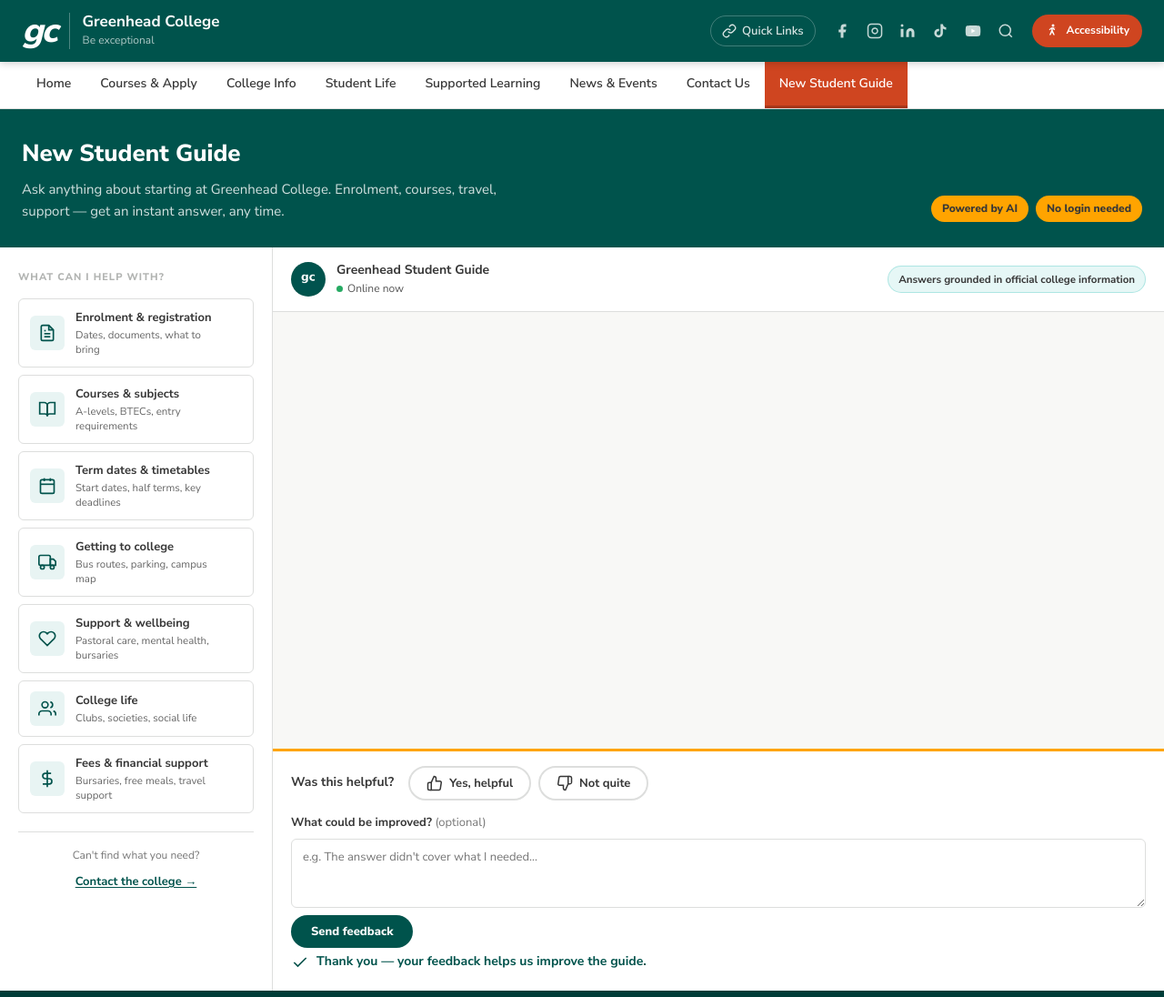
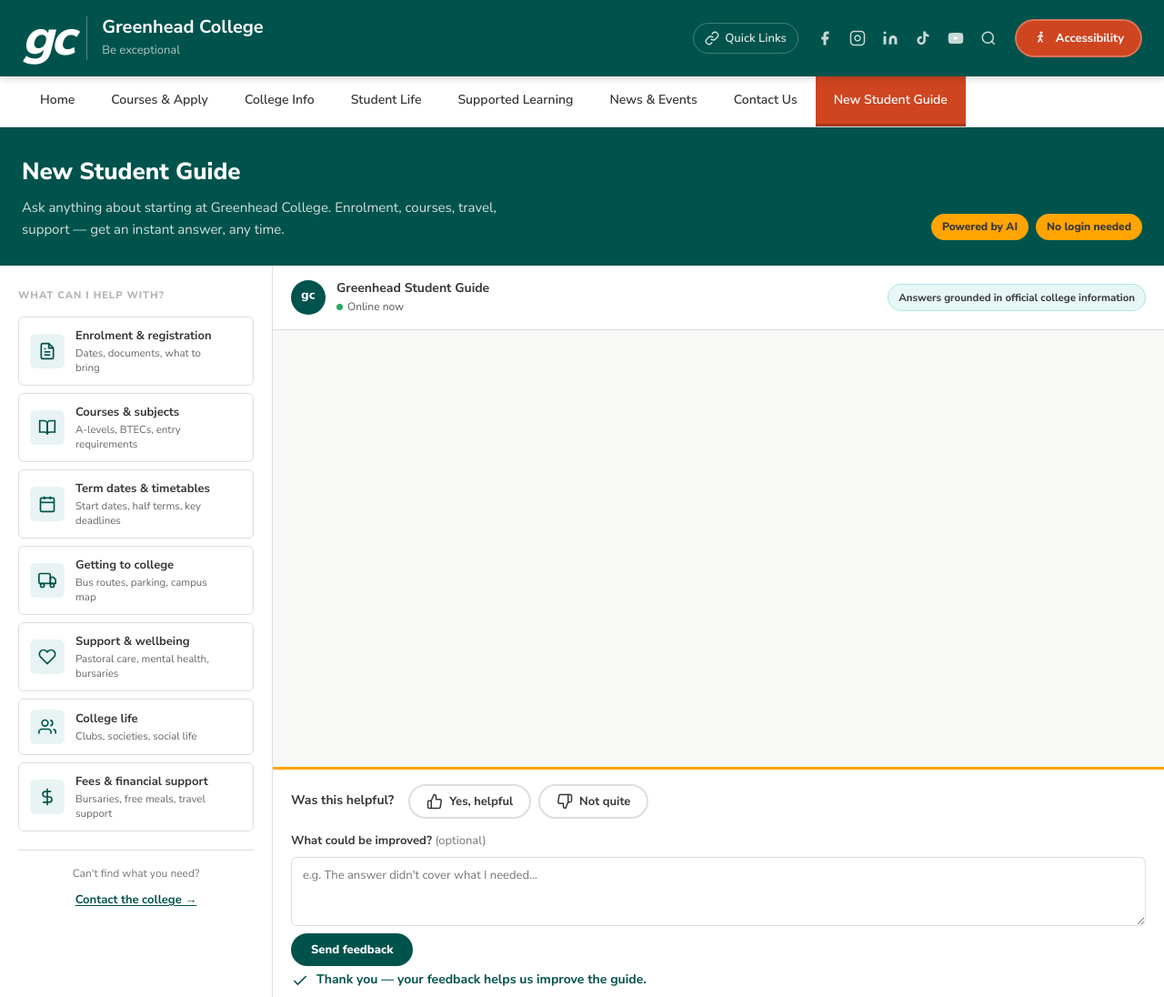
Before and after one commit to GC-DigitalServices/copilot-web-guide, a website: page public/index.html in a window 1280 px wide. Shown: the top 1096 px of the page at 91% size. Drawn offline with Linux system fonts and the light colour scheme.

Commit message:
Fix header sizing to match greenhead.ac.uk

```diff
--- a/public/style.css
+++ b/public/style.css
@@ -66,22 +66,22 @@
 }
 .gc-header-inner {
   max-width: var(--gc-max); margin: 0 auto;
-  padding: 0 24px; height: 68px;
+  padding: 0 24px; height: 84px;
   display: flex; align-items: center;
   justify-content: space-between; gap: 16px;
 }
 
-.gc-logo { display: flex; align-items: center; gap: 14px; text-decoration: none; flex-shrink: 0; }
+.gc-logo { display: flex; align-items: center; gap: 16px; text-decoration: none; flex-shrink: 0; }
 .gc-logo-gc {
-  font-size: 38px; font-weight: 800; font-style: italic;
-  color: var(--gc-white); letter-spacing: -2px; line-height: 1;
+  font-size: 56px; font-weight: 800; font-style: italic;
+  color: var(--gc-white); letter-spacing: -3px; line-height: 1;
 }
 .gc-logo-words {
   border-left: 1px solid rgba(255,255,255,0.3);
-  padding-left: 14px; display: flex; flex-direction: column; gap: 1px;
+  padding-left: 16px; display: flex; flex-direction: column; gap: 3px;
 }
-.gc-logo-name { color: var(--gc-white); font-size: 17px; font-weight: 700; line-height: 1.2; }
-.gc-logo-tag  { color: rgba(255,255,255,0.68); font-size: 12px; font-weight: 400; }
+.gc-logo-name { color: var(--gc-white); font-size: 20px; font-weight: 700; line-height: 1.2; }
+.gc-logo-tag  { color: rgba(255,255,255,0.68); font-size: 13px; font-weight: 400; }
 
 .gc-header-right { display: flex; align-items: center; gap: 8px; }
 
@@ -104,10 +104,11 @@
 
 /* Accessibility btn — Autumn bg, white text (4.64:1 ✅ AA) */
 .gc-accessibility-btn {
-  display: flex; align-items: center; gap: 6px;
+  display: flex; align-items: center; gap: 7px;
   background: var(--gc-autumn); color: var(--gc-white);
-  font-size: 12px; font-weight: 700;
-  padding: 8px 14px; border-radius: 20px;
+  font-size: 13px; font-weight: 700;
+  padding: 9px 18px; border-radius: 24px;
+  border: 2px solid rgba(255,255,255,0.25);
   transition: background 0.15s; white-space: nowrap;
 }
 .gc-accessibility-btn:hover { background: var(--gc-autumn-dark); }
@@ -118,7 +119,7 @@
 .gc-nav {
   background: var(--gc-white);
   border-bottom: 1px solid var(--gc-border);
-  position: sticky; top: 68px; z-index: 99;
+  position: sticky; top: 84px; z-index: 99;
 }
 .gc-nav-inner {
   max-width: var(--gc-max); margin: 0 auto; padding: 0 24px;
@@ -129,7 +130,7 @@
 
 .gc-nav-item {
   display: inline-flex; align-items: center;
-  padding: 13px 16px; font-size: 14px; font-weight: 600;
+  padding: 15px 20px; font-size: 14px; font-weight: 600;
   color: var(--gc-dark); border-bottom: 3px solid transparent;
   white-space: nowrap; transition: color 0.15s, border-color 0.15s;
   text-decoration: none;
@@ -364,9 +365,9 @@
   .gc-chat-note   { display: none; }
 }
 @media (max-width: 640px) {
-  .gc-header-inner { padding: 0 16px; height: 60px; }
-  .gc-logo-gc      { font-size: 30px; }
-  .gc-logo-name    { font-size: 15px; }
+  .gc-header-inner { padding: 0 16px; height: 68px; }
+  .gc-logo-gc      { font-size: 40px; }
+  .gc-logo-name    { font-size: 16px; }
   .gc-banner-text h1 { font-size: 20px; }
   .gc-nav-item     { padding: 11px 12px; font-size: 13px; }
   .gc-banner-meta  { display: none; }
```
